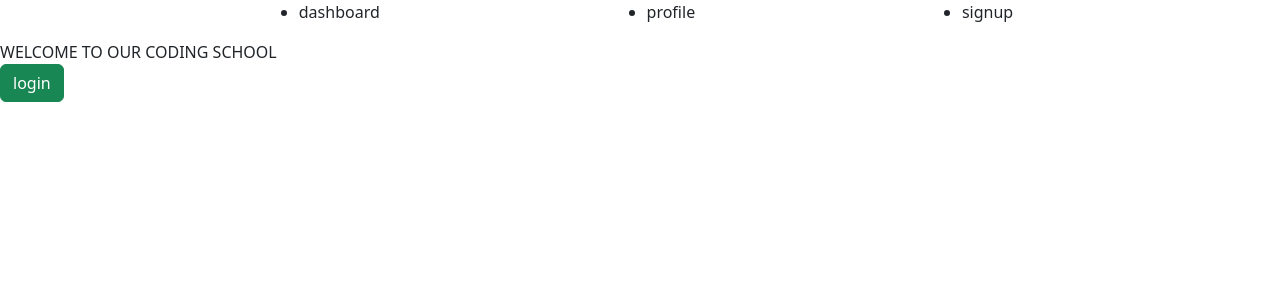
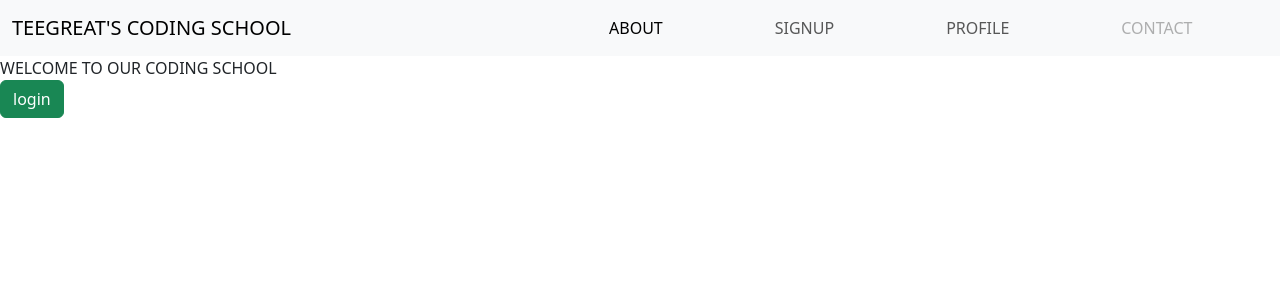
Before and after one commit to Tgreatltd/coding-school, a React (Create React App) app: page / in a window 1280 px wide. Shown: the top 300 px of the page. Built offline with nearby package versions, Linux system fonts and the light colour scheme.

Commit message:
new commit

```diff
--- /dev/null
+++ b/src/school/Coding.css
@@ -0,0 +1,13 @@
+.coding{
+    height: 50px;
+    width: 100%;
+    background-color: aqua;
+    display: flex;
+    align-items: center;
+    justify-content: space-between;
+}
+
+
+#dist{
+    width: 150px;
+}
--- a/src/school/Home.jsx
+++ b/src/school/Home.jsx
@@ -1,5 +1,6 @@
 import React from 'react'
 import Navbar from './Navbar'
+import './Coding.css'
 
 const Home = () => {
   return (
--- a/src/school/Navbar.jsx
+++ b/src/school/Navbar.jsx
@@ -1,13 +1,48 @@
 import React from 'react'
+import './Coding.css'
 
 const Navbar = () => {
   return (
     <div>
+        {/* <div className='coding'>
+          <nav>
         <ul style={{display:'flex', justifyContent:'space-evenly'}}>
-            <li>dashboard</li>
-            <li>profile</li>
+          <div>TEEGREAT CODING SCHOOL</div>
+            <li>About</li>
+            <li>Contact</li>
             <li>signup</li>
         </ul>
+        </nav>
+
+        </div> */}
+
+<nav className="navbar navbar-expand-lg bg-body-tertiary" id='nav'>
+  <div className="container-fluid">
+    <a className="navbar-brand" href="#">TEEGREAT'S CODING SCHOOL</a>
+    <button className="navbar-toggler" type="button" data-bs-toggle="collapse" data-bs-target="#navbarNav" aria-controls="navbarNav" aria-expanded="false" aria-label="Toggle navigation">
+      <span className="navbar-toggler-icon"></span>
+    </button>
+    <div className="collapse navbar-collapse" id="navbarNav">
+      <ul className="navbar-nav">
+      <li className="nav-item px-5">
+          <a className="nav-link" href="#" id='dist'></a>
+        </li>
+        <li className="nav-item px-5">
+          <a className="nav-link active" aria-current="page" href="#">ABOUT</a>
+        </li>
+        <li className="nav-item px-5">
+          <a className="nav-link" href="#">SIGNUP</a>
+        </li>
+        <li className="nav-item px-5">
+          <a className="nav-link" href="#">PROFILE</a>
+        </li>
+        <li className="nav-item px-5">
+          <a className="nav-link disabled" aria-disabled="true">CONTACT</a>
+        </li>
+      </ul>
+    </div>
+  </div>
+</nav>
     </div>
   )
 }
```
